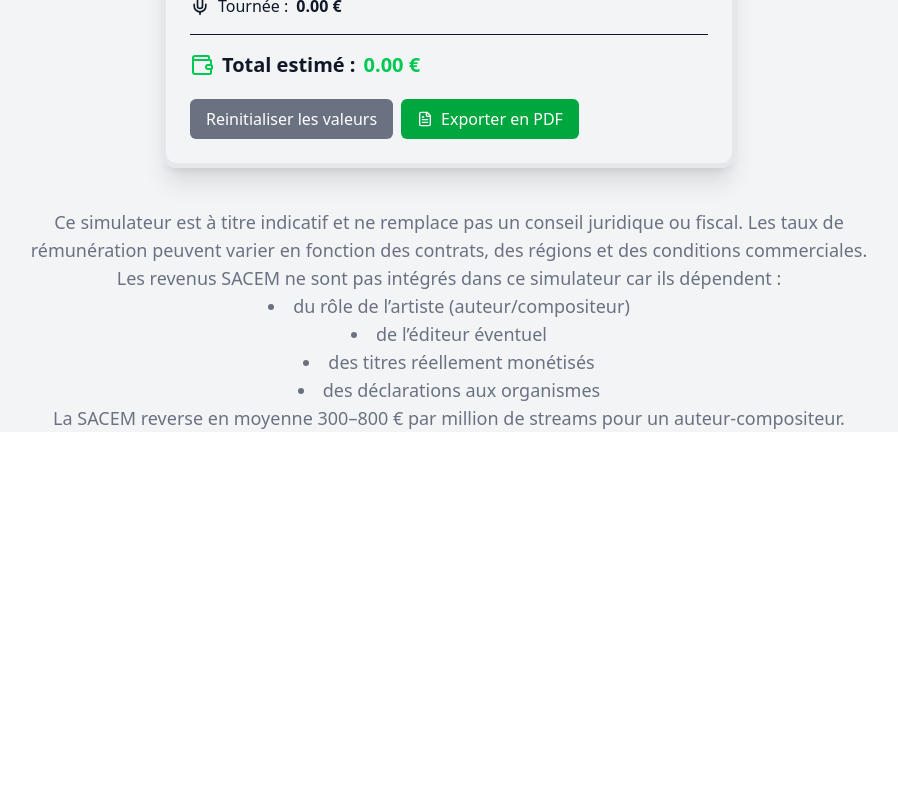
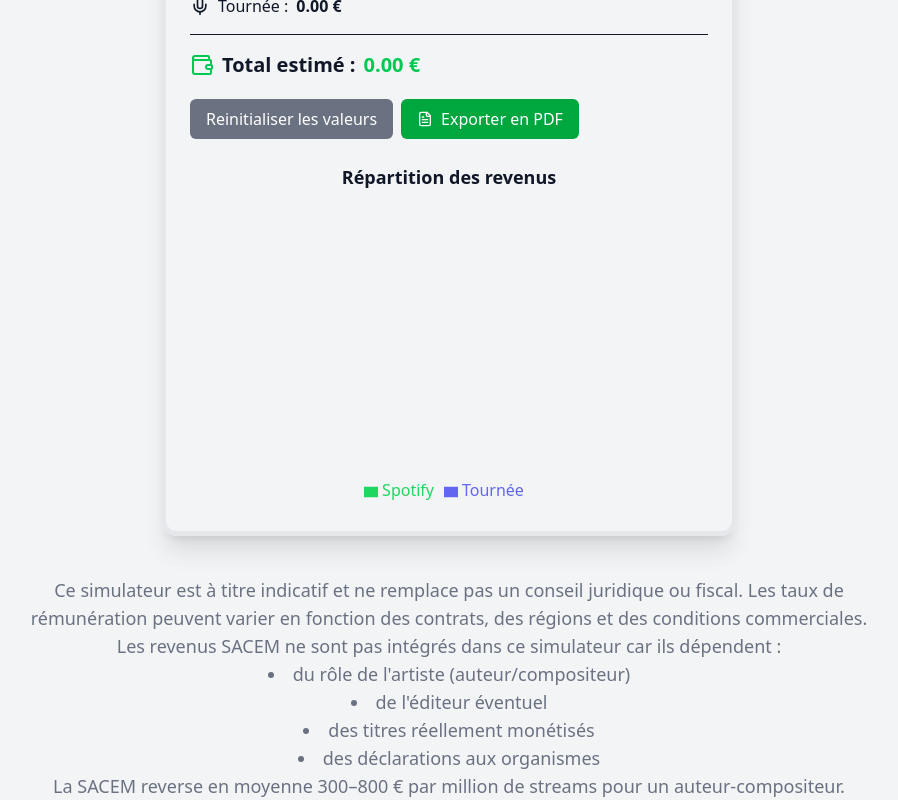
Before and after one commit to JoeLeDev/MusicRevenues, a React (Vite) app: page / in a window 1280 px wide. Shown: the part 707-1507 px from the top of the page, without its empty margins (191-1089 px from the left). Before the commit the page ends 1139 px from the top, so only its background shows below. Built offline with nearby package versions, Linux system fonts and the light colour scheme.

Commit message:
Add recharts

```diff
--- a/package.json
+++ b/package.json
@@ -15,6 +15,7 @@
     "lucide-react": "^0.533.0",
     "react": "^19.1.0",
     "react-dom": "^19.1.0",
+    "recharts": "^3.1.0",
     "tailwindcss": "^4.1.11"
   },
   "devDependencies": {
--- a/src/pages/Music.jsx
+++ b/src/pages/Music.jsx
@@ -12,6 +12,7 @@ import {
   FileText
 } from 'lucide-react';
 import jsPDF from 'jspdf';
+import { PieChart, Pie, Cell, Legend, Tooltip, ResponsiveContainer } from 'recharts';
 
 const contractOptions = [
   {
@@ -30,6 +31,8 @@ const contractOptions = [
     icon: <Rocket className="w-4 h-4 text-green-500" />,
   },
 ];
+
+
 
 export default function MusicRevenueSimulator() {
   const [streams, setStreams] = useState(0);
@@ -74,6 +77,12 @@ export default function MusicRevenueSimulator() {
   };
 
   const totalRevenue = getSpotifyRevenue() + getOtherRevenues();
+
+  // Données pour le graphique camembert
+  const pieData = [
+    { name: 'Spotify', value: getSpotifyRevenue(), color: '#1ed760' },
+    { name: 'Tournée', value: getTourRevenue(), color: '#6366f1' },
+  ];
 
   const getContractLabel = (contractValue) => {
     const option = contractOptions.find(opt => opt.value === contractValue);
@@ -130,6 +139,7 @@ export default function MusicRevenueSimulator() {
     // Sauvegarde du PDF
     doc.save('simulateur-revenus-musicaux.pdf');
   };
+
 
   return (
     <div className="min-h-screen bg-gray-100 flex items-center justify-center flex-col dark:bg-gray-900 ">
@@ -231,18 +241,40 @@ export default function MusicRevenueSimulator() {
           <FileText className="w-4 h-4 mr-2" /> Exporter en PDF
         </button>
         </div>
+        <div className="mt-6 w-full">
+          <h3 className="text-lg font-semibold mb-4 text-center">Répartition des revenus</h3>
+          <ResponsiveContainer width="100%" height={300}>
+            <PieChart>
+              <Pie data={pieData} dataKey="value"
+              nameKey="name"
+              cx="50%"
+              cy="50%"
+              outerRadius={80}
+              fill="#8884d8"
+              label={({ name, value }) => `${name}: ${value.toFixed(2)} €`}
+              >
+                {pieData.map((entry, index) => (
+                  <Cell key={`cell-${index}`} fill={entry.color} />
+                ))}
+              </Pie>
+              <Tooltip />
+              <Legend />
+            </PieChart>
+            </ResponsiveContainer>
+        </div>
     </div>
     <p className="text-sm text-gray-500 sm:text-lg sm:w-2/3 text-center dark:text-white mt-10 2xl:w-1/2">
     Ce simulateur est à titre indicatif et ne remplace pas un conseil juridique ou fiscal. Les taux de rémunération peuvent varier en fonction des contrats, des régions et des conditions commerciales.
     Les revenus SACEM ne sont pas intégrés dans ce simulateur car ils dépendent :
     <ul className="list-disc list-inside">
-      <li>du rôle de l’artiste (auteur/compositeur)</li>
-      <li>de l’éditeur éventuel</li>
+      <li>du rôle de l'artiste (auteur/compositeur)</li>
+      <li>de l'éditeur éventuel</li>
       <li>des titres réellement monétisés</li>
       <li>des déclarations aux organismes</li>
     </ul>
     <p>La SACEM reverse en moyenne 300–800 € par million de streams pour un auteur-compositeur.</p>
     </p>
 </div>
+
   );
 }
```
Also changed, not shown: 1 other file (tests, documents, lock files or other folders).
